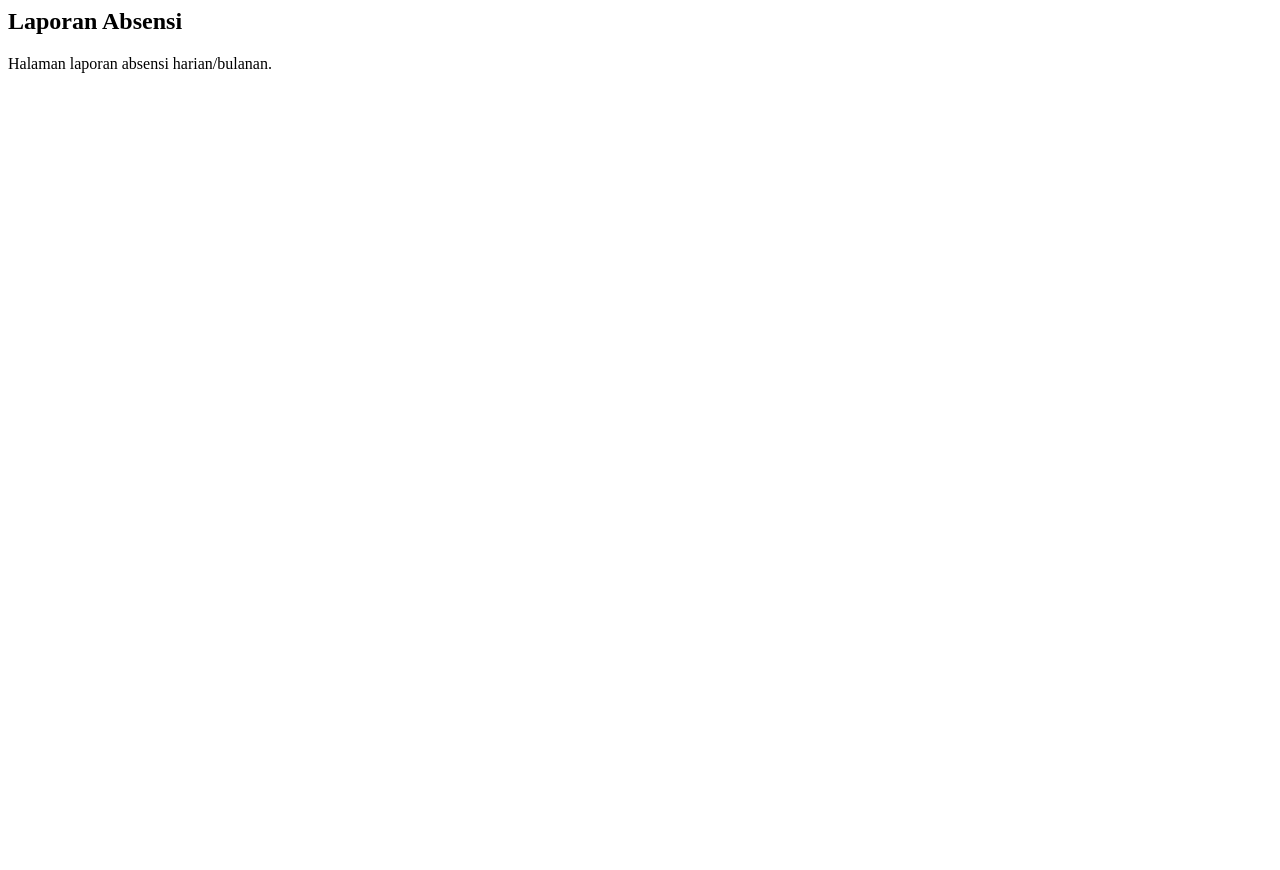
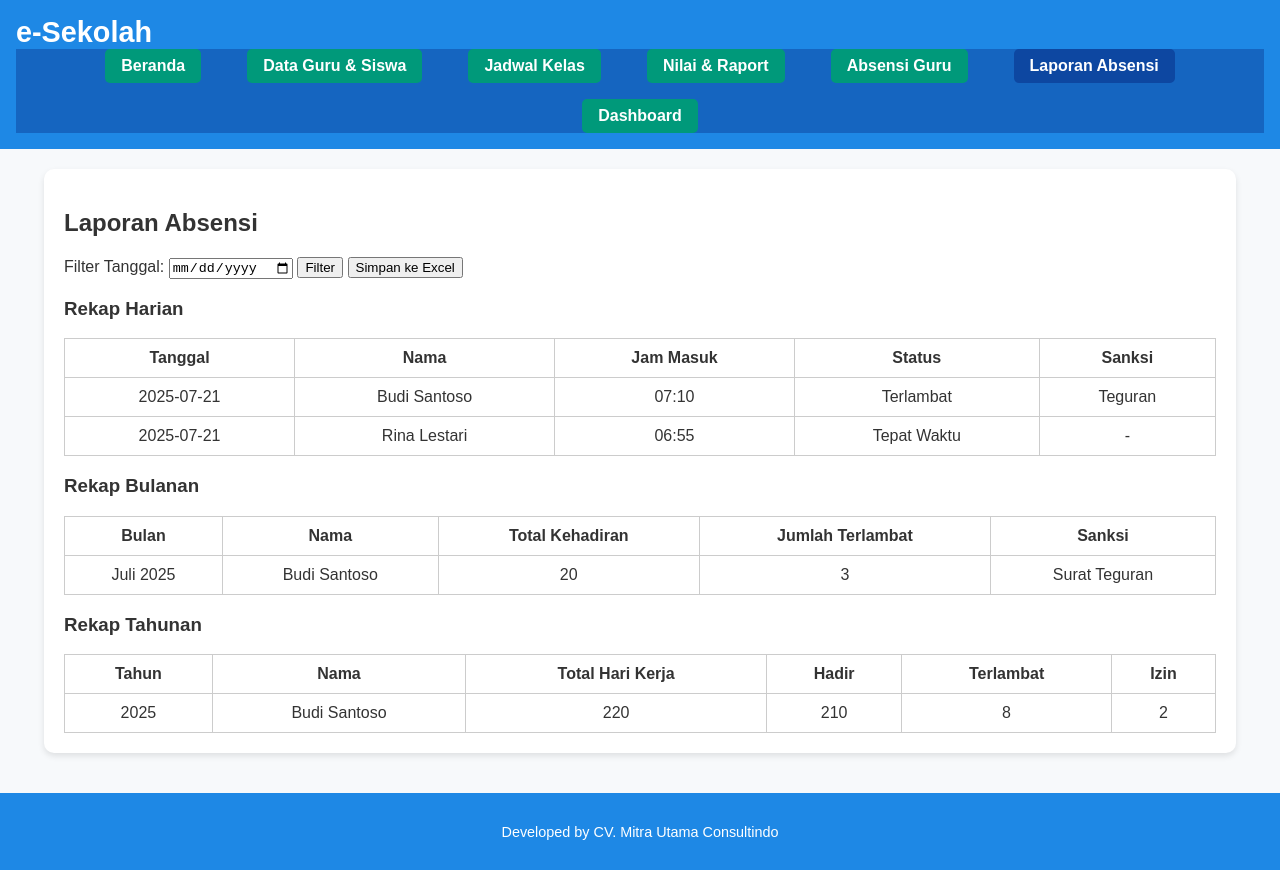
Before and after one commit to gamboel99/e-sekolah, a plain HTML site: page laporan-absensi.html in a window 1280 px wide. Before the commit the page ends 800 px from the top, so only its background shows below. Drawn offline with Linux system fonts and the light colour scheme.

Commit message:
Update laporan-absensi.html

```diff
--- a/laporan-absensi.html
+++ b/laporan-absensi.html
@@ -1 +1,138 @@
-<h2>Laporan Absensi</h2><p>Halaman laporan absensi harian/bulanan.</p>
+<!DOCTYPE html>
+<html lang="id">
+<head>
+  <meta charset="UTF-8" />
+  <meta name="viewport" content="width=device-width, initial-scale=1.0"/>
+  <title>Laporan Absensi | e-Sekolah</title>
+  <link rel="stylesheet" href="style.css" />
+  <script src="https://cdn.sheetjs.com/xlsx-latest/package/dist/xlsx.full.min.js"></script>
+</head>
+<body>
+  <header>
+    <h1>e-Sekolah</h1>
+    <nav>
+      <ul class="nav-links">
+        <li><a href="index.html">Beranda</a></li>
+        <li><a href="guru-siswa.html">Data Guru & Siswa</a></li>
+        <li><a href="jadwal.html">Jadwal Kelas</a></li>
+        <li><a href="nilai.html">Nilai & Raport</a></li>
+        <li><a href="absensi.html">Absensi Guru</a></li>
+        <li><a href="laporan.html" class="active">Laporan Absensi</a></li>
+        <li><a href="#">Dashboard</a></li>
+      </ul>
+    </nav>
+  </header>
+
+  <main class="container">
+    <h2>Laporan Absensi</h2>
+
+    <div class="filter-container">
+      <label for="tanggal">Filter Tanggal:</label>
+      <input type="date" id="tanggal" />
+      <button onclick="filterTanggal()">Filter</button>
+      <button onclick="exportToExcel()">Simpan ke Excel</button>
+    </div>
+
+    <h3>Rekap Harian</h3>
+    <table id="rekapHarian">
+      <thead>
+        <tr>
+          <th>Tanggal</th>
+          <th>Nama</th>
+          <th>Jam Masuk</th>
+          <th>Status</th>
+          <th>Sanksi</th>
+        </tr>
+      </thead>
+      <tbody>
+        <tr>
+          <td>2025-07-21</td>
+          <td>Budi Santoso</td>
+          <td>07:10</td>
+          <td>Terlambat</td>
+          <td>Teguran</td>
+        </tr>
+        <tr>
+          <td>2025-07-21</td>
+          <td>Rina Lestari</td>
+          <td>06:55</td>
+          <td>Tepat Waktu</td>
+          <td>-</td>
+        </tr>
+      </tbody>
+    </table>
+
+    <h3>Rekap Bulanan</h3>
+    <table id="rekapBulanan">
+      <thead>
+        <tr>
+          <th>Bulan</th>
+          <th>Nama</th>
+          <th>Total Kehadiran</th>
+          <th>Jumlah Terlambat</th>
+          <th>Sanksi</th>
+        </tr>
+      </thead>
+      <tbody>
+        <tr>
+          <td>Juli 2025</td>
+          <td>Budi Santoso</td>
+          <td>20</td>
+          <td>3</td>
+          <td>Surat Teguran</td>
+        </tr>
+      </tbody>
+    </table>
+
+    <h3>Rekap Tahunan</h3>
+    <table id="rekapTahunan">
+      <thead>
+        <tr>
+          <th>Tahun</th>
+          <th>Nama</th>
+          <th>Total Hari Kerja</th>
+          <th>Hadir</th>
+          <th>Terlambat</th>
+          <th>Izin</th>
+        </tr>
+      </thead>
+      <tbody>
+        <tr>
+          <td>2025</td>
+          <td>Budi Santoso</td>
+          <td>220</td>
+          <td>210</td>
+          <td>8</td>
+          <td>2</td>
+        </tr>
+      </tbody>
+    </table>
+  </main>
+
+  <footer>
+    <p>Developed by CV. Mitra Utama Consultindo</p>
+  </footer>
+
+  <script>
+    function filterTanggal() {
+      const tanggal = document.getElementById("tanggal").value;
+      alert("Filter berdasarkan tanggal: " + tanggal);
+    }
+
+    function exportToExcel() {
+      const wb = XLSX.utils.book_new();
+
+      const harian = XLSX.utils.table_to_sheet(document.getElementById('rekapHarian'));
+      XLSX.utils.book_append_sheet(wb, harian, 'Rekap Harian');
+
+      const bulanan = XLSX.utils.table_to_sheet(document.getElementById('rekapBulanan'));
+      XLSX.utils.book_append_sheet(wb, bulanan, 'Rekap Bulanan');
+
+      const tahunan = XLSX.utils.table_to_sheet(document.getElementById('rekapTahunan'));
+      XLSX.utils.book_append_sheet(wb, tahunan, 'Rekap Tahunan');
+
+      XLSX.writeFile(wb, "Laporan_Absensi_eSekolah.xlsx");
+    }
+  </script>
+</body>
+</html>
```
